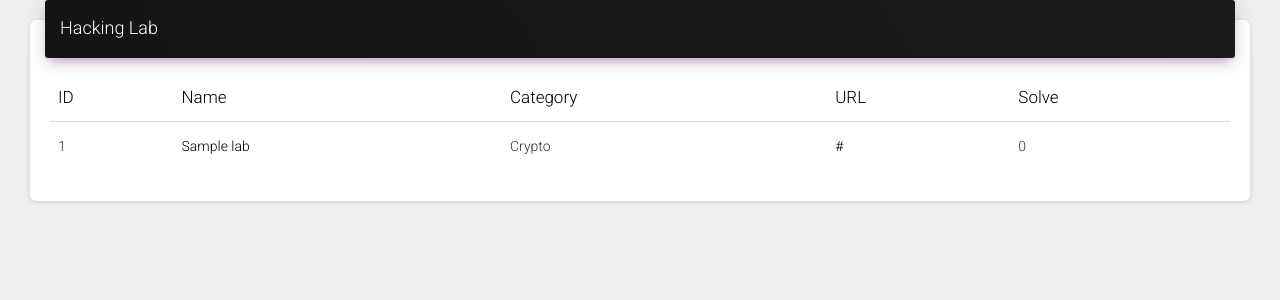
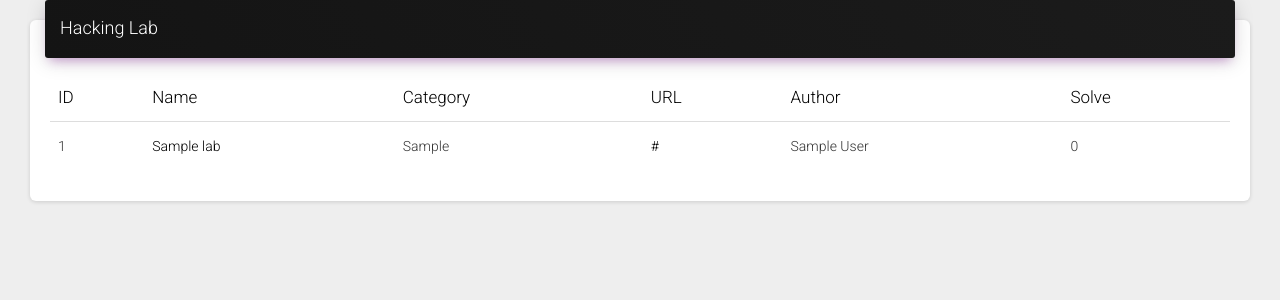
Before and after one commit to suam-team/lab-dashboard, a Flask app: page / in a window 1280 px wide. Shown: the part 70-370 px from the top of the page. Run offline with Flask 2, Linux system fonts and the light colour scheme; tables that the repository leaves empty hold one stand-in row (values such as "Sample post"); some libraries are stand-ins or nearby versions.

Commit message:
Add google analitic and add author field

```diff
--- a/dashboard/__init__.py
+++ b/dashboard/__init__.py
@@ -3,10 +3,11 @@ import os
 
 app = Flask(__name__)
 app.secret_key = os.environ.get("SECRET_KEY")
-app.config['SQLALCHEMY_DATABASE_URI'] = os.environ.get("SQLALCHEMY_DATABASE_URI") or 'sqlite:///database.db'
+app.config['SQLALCHEMY_DATABASE_URI'] = os.environ.get("DATABASE_URL") or 'sqlite:///database.db'
 app.config["GITHUB_OAUTH_CLIENT_ID"] = os.environ.get("GITHUB_OAUTH_CLIENT_ID")
 app.config["GITHUB_OAUTH_CLIENT_SECRET"] = os.environ.get("GITHUB_OAUTH_CLIENT_SECRET")
 app.config["GITHUB_LAB_USER"] = os.environ.get("GITHUB_LAB_USER")
+app.config["GOOGLE_GLOBAL_SITE_TAG"] = os.environ.get("GOOGLE_GLOBAL_SITE_TAG")
 
 admins = os.environ.get("DASHBOARD_ADMIN") or ""
 app.config["DASHBOARD_ADMIN"] = []
--- a/dashboard/models.py
+++ b/dashboard/models.py
@@ -28,6 +28,7 @@ class Lab(db.Model, SerializerMixin):
     repo_name = db.Column(db.String(256), primary_key=True)
     name = db.Column(db.String(256))
     category = db.Column(db.String(256))
+    author = db.Column(db.String(256))
     url = db.Column(db.String(256))
     flag = db.Column(db.String(256))
     detail = db.Column(db.Text)
@@ -35,16 +36,17 @@ class Lab(db.Model, SerializerMixin):
 
     solvers = db.relationship("Solve")
 
-    def __init__(self, repo_name, name, category, url, flag, detail):
+    def __init__(self, repo_name, name, category, author, url, flag, detail):
         self.repo_name = repo_name
         self.name = name
+        self.author = author
         self.category = category
         self.url = url
         self.flag = flag
         self.detail = detail
 
     def __repr__(self):
-        return f"<Lab {self.id} name={self.name} category={self.category}>"
+        return f"<Lab {self.id} name={self.name} category={self.category} author={self.author}>"
 
 class Solve(db.Model):
     __tablename__ = 'solve'
--- a/dashboard/routes.py
+++ b/dashboard/routes.py
@@ -89,7 +89,7 @@ def sync():
 
         lab = json.loads(base64.b64decode(lab_file.content))
 
-        if "name" not in lab or "category" not in lab or "flag" not in lab or "detail" not in lab:
+        if "name" not in lab or "category" not in lab or "flag" not in lab or "detail" not in lab or "author" not in lab:
             continue
 
         existing_labs.append(repo_name)
@@ -100,10 +100,11 @@ def sync():
             existing_lab.name = lab["name"]
             existing_lab.url = url
             existing_lab.category = lab["category"]
+            existing_lab.author = lab["author"]
             existing_lab.flag = decrypt_flag(lab["flag"], app.secret_key)
             existing_lab.detail = lab["detail"]
         else:
-            lab = Lab(repo_name, lab["name"], lab["category"], url, decrypt_flag(lab["flag"], app.secret_key), lab["detail"])
+            lab = Lab(repo_name, lab["name"], lab["category"], lab["author"], url, decrypt_flag(lab["flag"], app.secret_key), lab["detail"])
             db.session.add(lab)
 
     deleted_labs = Lab.query.filter(Lab.repo_name.notin_(existing_labs)).all()
--- a/dashboard/templates/index.html
+++ b/dashboard/templates/index.html
@@ -35,6 +35,9 @@
                           URL
                         </th>
                         <th>
+                          Author
+                        </th>
+                        <th>
                           Solve
                         </th>
                       </thead>
@@ -48,10 +51,13 @@
                             <a href="/lab/{{ lab.repo_name }}">{{ lab.name }}</a>
                           </td>
                           <td>
-                            Crypto
+                            {{ lab.category }}
                           </td>
                           <td>
                             <a href="{{ lab.url }}">{{ lab.url }}</a>
+                          </td>
+                          <td>
+                            {{ lab.author }}
                           </td>
                           <td>
                             {{ lab.solvers | length }}
--- a/dashboard/templates/layouts/base.html
+++ b/dashboard/templates/layouts/base.html
@@ -56,6 +56,16 @@
 
    <!-- Specific Page JS goes HERE  -->
    {% block javascripts %}{% endblock javascripts %}
+   {% if config["GOOGLE_GLOBAL_SITE_TAG"] %}
+   <!-- Global site tag (gtag.js) - Google Analytics -->
+    <script async src="https://www.googletagmanager.com/gtag/js?id={{ config["GOOGLE_GLOBAL_SITE_TAG"] }}"></script>
+    <script>
+      window.dataLayer = window.dataLayer || [];
+      function gtag(){dataLayer.push(arguments);}
+      gtag('js', new Date());
 
+      gtag('config', '{{ config["GOOGLE_GLOBAL_SITE_TAG"] }}');
+    </script>
+   {% endif %}
  </body>
  </html>
```
Also changed, not shown: dashboard/templates/lab.html (+8 -0 lines), 1 other file.
